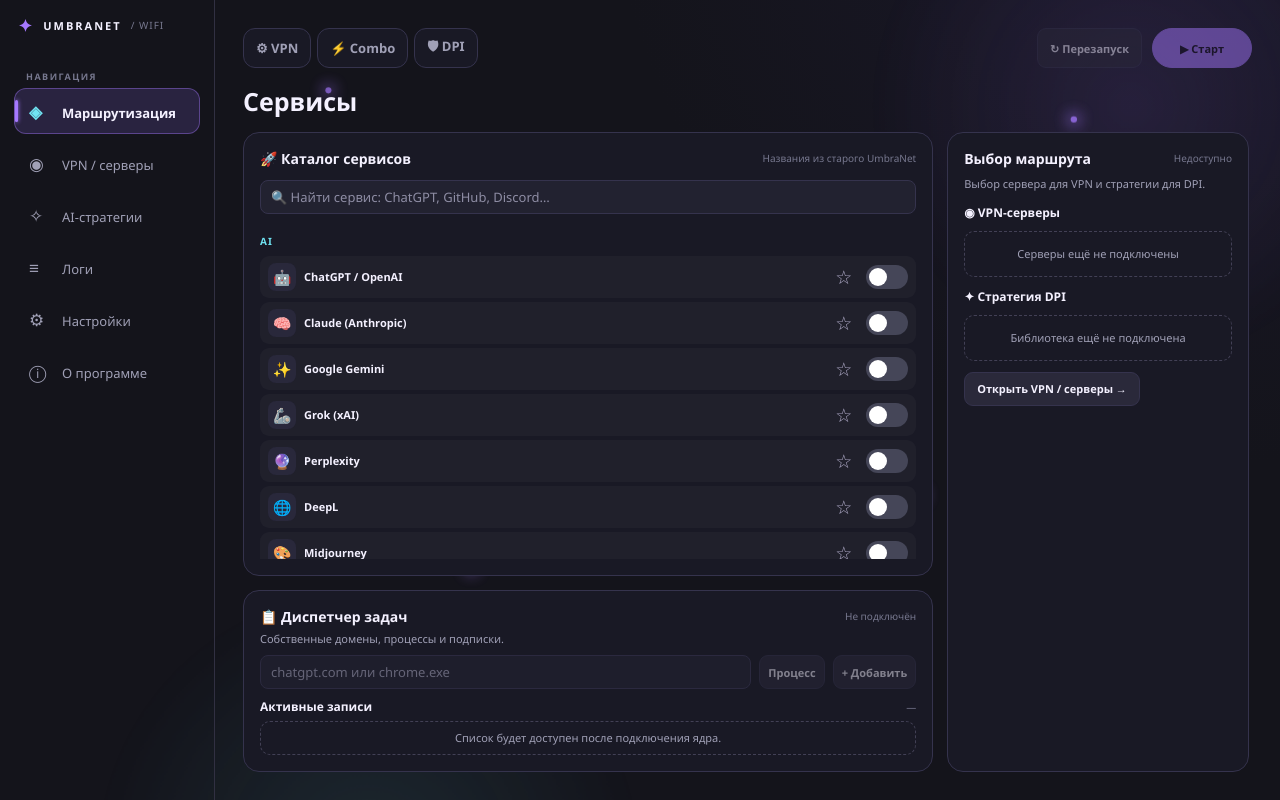
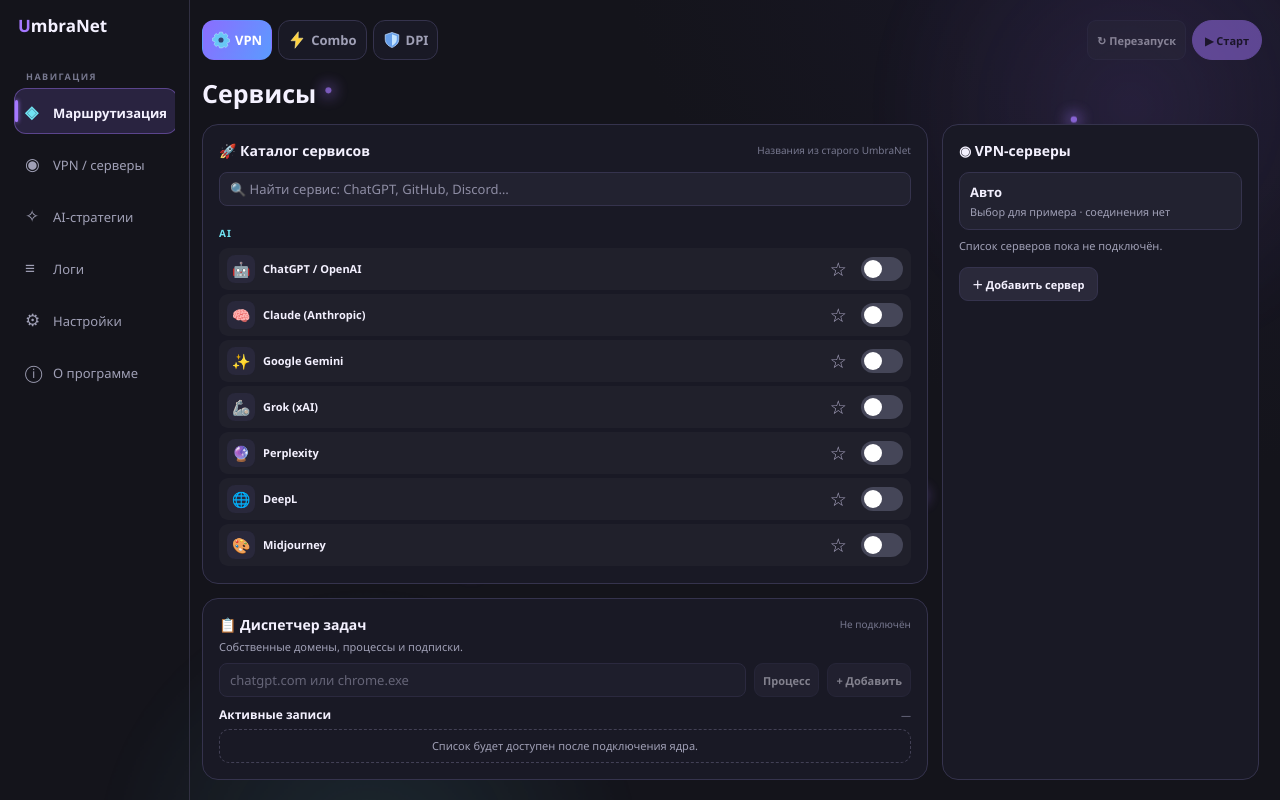
Before and after one commit to X-302-X/UmbraNet_WiFi, a plain HTML site: page ui/index.html in a window 1280 px wide. Drawn offline with Linux system fonts and the light colour scheme.

Commit message:
Add files via upload

```diff
--- a/ui/components/pages.js
+++ b/ui/components/pages.js
@@ -19,14 +19,41 @@
     empty.hidden = found !== 0;
   });
 
-  // Visual selection only: no networking or persistent configuration yet.
-  for (const button of document.querySelectorAll("[data-mode]")) {
+  // Visual selections are session-only and do not control network settings.
+  const modes = [...document.querySelectorAll("[data-mode]")];
+  const comboTabs = [...document.querySelectorAll("[data-route-tab]")];
+  const comboGroup = document.querySelector("#combo-tabs");
+  const panels = { vpn: document.querySelector("#route-vpn"), dpi: document.querySelector("#route-dpi") };
+  let currentMode = "vpn";
+  let comboView = "vpn";
+
+  function renderRoutePicker() {
+    const shown = currentMode === "combo" ? comboView : currentMode;
+    comboGroup.hidden = currentMode !== "combo";
+    for (const [id, panel] of Object.entries(panels)) panel.hidden = id !== shown;
+    for (const tab of comboTabs) {
+      const selected = tab.dataset.routeTab === comboView;
+      tab.classList.toggle("active", selected);
+      tab.setAttribute("aria-pressed", String(selected));
+    }
+    for (const button of modes) button.setAttribute("aria-pressed", String(button.dataset.mode === currentMode));
+  }
+
+  for (const button of modes) button.addEventListener("click", () => {
+    currentMode = button.dataset.mode;
+    renderRoutePicker();
+  });
+  for (const tab of comboTabs) tab.addEventListener("click", () => {
+    comboView = tab.dataset.routeTab;
+    renderRoutePicker();
+  });
+  for (const button of document.querySelectorAll("[data-preview-picker]")) {
     button.addEventListener("click", () => {
-      for (const other of document.querySelectorAll("[data-mode]")) {
-        other.setAttribute("aria-pressed", String(other === button));
-      }
+      const selected = button.getAttribute("aria-pressed") !== "true";
+      button.setAttribute("aria-pressed", String(selected));
     });
   }
+  renderRoutePicker();
 
   for (const button of document.querySelectorAll(".catalog-row .toggle, .catalog-row .favorite")) {
     button.addEventListener("click", () => {
--- a/ui/index.html
+++ b/ui/index.html
@@ -22,7 +22,7 @@
     <span class="particle particle-seven"></span><span class="particle particle-eight"></span>
   </div>
   <aside class="sidebar">
-    <div class="brand"><span>✦</span> UMBRANET <small>/ WIFI</small></div>
+    <div class="brand"><span class="brand-word"><span class="brand-initial">U</span>mbraNet</span></div>
     <p class="eyebrow sidebar-label">НАВИГАЦИЯ</p>
     <nav id="navigation" aria-label="Страницы">
       <button type="button" class="nav-item selected" data-page="routing" draggable="true" aria-current="page"><span aria-hidden="true">◈</span>Маршрутизация</button>
@@ -36,9 +36,9 @@
   <main class="main">
     <div class="shell-topbar">
       <div class="mode-switch" role="group" aria-label="Режим маршрутизации">
-        <button type="button" data-mode="vpn" aria-pressed="false">⚙ <span>VPN</span></button>
-        <button type="button" data-mode="combo" aria-pressed="false">⚡ <span>Combo</span></button>
-        <button type="button" data-mode="dpi" aria-pressed="false">🛡 <span>DPI</span></button>
+        <button type="button" data-mode="vpn" aria-pressed="true"><svg class="mode-icon" viewBox="0 0 24 24" aria-hidden="true"><path fill="#68c7f5" stroke="#bfeaff" stroke-width=".7" d="M10 1.5h4l.65 2.45c.59.2 1.14.42 1.66.72l2.2-1.27 2.83 2.82-1.27 2.2c.3.53.55 1.08.74 1.67l2.4.65v4l-2.4.65c-.19.59-.44 1.14-.74 1.67l1.27 2.2-2.83 2.82-2.2-1.27c-.52.3-1.07.55-1.66.72L14 22.5h-4l-.65-2.45a8.2 8.2 0 0 1-1.67-.72l-2.2 1.27-2.82-2.82 1.27-2.2a8.7 8.7 0 0 1-.74-1.67l-2.4-.65v-4l2.4-.65c.19-.59.44-1.14.74-1.67L2.66 6.27l2.82-2.82 2.2 1.27a8.2 8.2 0 0 1 1.67-.72z"/><circle cx="12" cy="12" r="3.4" fill="#344377"/></svg><span>VPN</span></button>
+        <button type="button" data-mode="combo" aria-pressed="false"><svg class="mode-icon" viewBox="0 0 24 24" aria-hidden="true"><path fill="#ffd23e" stroke="#fff1a8" stroke-width=".7" stroke-linejoin="round" d="M13.8 1 4 13h6.4L9.3 23 20 9.6h-6.4z"/></svg><span>Combo</span></button>
+        <button type="button" data-mode="dpi" aria-pressed="false"><svg class="mode-icon" viewBox="0 0 24 24" aria-hidden="true"><path fill="#659ee9" stroke="#c0dcff" stroke-width="1" stroke-linejoin="round" d="M12 2 21 5v6c0 5.1-3.8 9-9 11-5.2-2-9-5.9-9-11V5z"/><path fill="#c3e4ff" d="M12 4.3v15.2c4-1.9 6.4-4.8 6.4-8.5V6.8z"/></svg><span>DPI</span></button>
       </div>
       <div class="topbar-actions">
         <button class="action action-restart" type="button" disabled aria-label="Перезапуск">↻ <span>Перезапуск</span></button>
@@ -62,7 +62,24 @@
             <div class="panel-head subhead"><h4>Активные записи</h4><span class="panel-note">—</span></div><div class="empty-box">Список будет доступен после подключения ядра.</div>
           </div>
         </div>
-        <aside class="panel card routing-side"><div class="panel-head"><h3>Выбор маршрута</h3><span class="panel-note">Недоступно</span></div><p class="hint">Выбор сервера для VPN и стратегии для DPI.</p><div class="side-block"><h4>◉ VPN-серверы</h4><div class="empty-box">Серверы ещё не подключены</div></div><div class="side-block"><h4>✦ Стратегия DPI</h4><div class="empty-box">Библиотека ещё не подключена</div></div><button class="action" type="button" data-open="vpn">Открыть VPN / серверы →</button></aside>
+        <aside class="panel card routing-side" aria-label="Выбор маршрута">
+          <div id="combo-tabs" class="subtabs route-tabs" role="group" aria-label="Выбор списка в Combo" hidden>
+            <button class="subtab active" type="button" data-route-tab="vpn" aria-pressed="true">VPN</button>
+            <button class="subtab" type="button" data-route-tab="dpi" aria-pressed="false">DPI</button>
+          </div>
+          <div class="route-picker" id="route-vpn">
+            <h3>◉ VPN-серверы</h3>
+            <button class="picker-row" type="button" data-preview-picker="vpn" aria-pressed="false"><strong>Авто</strong><small>Выбор для примера · соединения нет</small></button>
+            <p class="hint">Список серверов пока не подключён.</p>
+            <button class="action" type="button" data-open="vpn">＋ Добавить сервер</button>
+          </div>
+          <div class="route-picker" id="route-dpi" hidden>
+            <h3>✦ Стратегия DPI</h3>
+            <button class="picker-row" type="button" data-preview-picker="dpi" aria-pressed="false"><strong>Uz1</strong><small>Пример · стратегия не подключена</small></button>
+            <p class="hint">Чтение стратегий из папки пока не подключено.</p>
+            <button class="action" type="button" data-open="ai">Открыть AI-стратегии →</button>
+          </div>
+        </aside>
       </div>
     </section>
     <section class="page" id="vpn" aria-labelledby="vpn-title" hidden>
--- a/ui/styles/base.css
+++ b/ui/styles/base.css
@@ -457,17 +457,7 @@ nav {
   animation: none !important;
   transition: none !important;
 }
-@media (max-width: 900px) {
-  .sidebar {
-    width: 165px;
-  }
-  .main {
-    padding: 20px;
-  }
-  .orb {
-    right: 10px;
-  }
-}
+
 
 /* Transparency is applied only in the dedicated comparison builds. */
 html[data-surface="transparent"],
--- a/ui/styles/pages.css
+++ b/ui/styles/pages.css
@@ -1,4 +1,4 @@
-.main { display: flex; flex-direction: column; gap: 18px; }
+.main { display: flex; flex-direction: column; gap: 18px; padding: 20px 18px 20px 12px; }
 .main > .page { flex: 1; height: auto; min-height: 0; padding: 0 3px 20px 0; }
 .shell-topbar { display: flex; align-items: center; gap: 12px; flex-wrap: wrap; }
 .topbar-status { display: flex; align-items: center; gap: 9px; flex: 1; min-width: 160px; }
@@ -64,8 +64,8 @@
 .disabled-row { display: flex; align-items: center; justify-content: space-between; gap: 10px; padding: 9px 0; color: var(--muted); font-size: 12px; }
 .about-logo { font-size: 27px; margin: 0; }
 .about-logo small { font-size: 12px; color: var(--muted); }
-@media (max-width: 1000px) { .routing-layout { grid-template-columns: 1fr; } .routing-side { display: block; } .log-stats { grid-template-columns: repeat(3,minmax(0,1fr)); } }
-@media (max-width: 900px) { .two-columns { grid-template-columns: 1fr; } .shell-topbar { gap: 8px; } .mode-switch button { padding: 6px 8px; } }
+
+
 .catalog-row[hidden], .catalog-group[hidden] { display: none; }
 
 /* Routing: only the service list scrolls, not the entire page. */
@@ -98,12 +98,10 @@
 .topbar-actions { display: flex; align-items: center; gap: 10px; margin-left: auto; }
 .topbar-actions .action { min-height: 40px; white-space: nowrap; }
 .topbar-actions .action-start { border-radius: 20px; min-width: 100px; }
-@media (max-width: 900px) {
-  .mode-switch button { padding: 0 9px; }
-  .topbar-actions { gap: 6px; }
-  .topbar-actions .action { padding: 6px 9px; }
-  .topbar-actions .action-start { min-width: 70px; }
-}
+ .mode-switch button { padding: 0 9px; display: inline-flex; align-items: center; justify-content: center; gap: 5px; }
+.topbar-actions { gap: 6px; }
+.topbar-actions .action { padding: 6px 9px; }
+.topbar-actions .action-start { min-width: 70px; }
 @media (max-height: 650px) {
   #routing .panel { padding: 10px; }
   #routing .catalog-panel { gap: 7px; }
@@ -113,3 +111,11 @@
   #routing .routing-side .side-block { margin: 8px 0; }
   #routing .routing-side .empty-box { min-height: 36px; padding: 7px; }
 }
+
+.mode-icon { width: 18px; height: 18px; flex: none; }
+.route-tabs[hidden], .route-picker[hidden] { display: none; }
+.route-tabs { margin: 0 0 12px; }
+.route-tabs .subtab { flex: 1; }
+.picker-row { display: flex; flex-direction: column; gap: 4px; width: 100%; border: 1px solid var(--border); border-radius: 10px; background: #222230; color: var(--text); text-align: left; padding: 10px; }
+.picker-row small { color: var(--muted); line-height: 1.35; }
+.picker-row[aria-pressed="true"] { border-color: var(--purple); background: color-mix(in srgb, var(--purple) 18%, #191925); }
--- a/ui/styles/shell.css
+++ b/ui/styles/shell.css
@@ -1,4 +1,4 @@
-.sidebar { width: 215px; min-height: 0; }
+.sidebar { width: 190px; min-height: 0; }
 .sidebar-label { margin-bottom: 5px; }
 .nav-hint { margin: 0 12px 13px; font-size: 10px; line-height: 1.5; color: var(--muted); }
 #navigation { min-height: 0; overflow-y: auto; scrollbar-width: thin; }
@@ -12,6 +12,11 @@
 .empty-icon { color: var(--purple); font-size: 36px; line-height: 1; text-shadow: 0 0 18px color-mix(in srgb, var(--purple) 50%, transparent); }
 .empty-state .badge { margin-top: 10px; }
 .sr-only { position: absolute; width: 1px; height: 1px; padding: 0; margin: -1px; overflow: hidden; clip: rect(0,0,0,0); white-space: nowrap; border: 0; }
-@media (max-width: 900px) { .sidebar { width: 190px; } .nav-item { padding: 0 10px; } .nav-item span { margin-right: 3px; } }
+
 @media (max-width: 800px) { .orb { opacity: .45; right: -45px; } .metric { padding: 12px; } .metric strong { font-size: 15px; } }
 @media (max-height: 650px) { .sidebar-footer { display: none; } }
+
+.brand .brand-word { color: var(--text); font-size: 17px; font-weight: 700; letter-spacing: 0; white-space: nowrap; }
+.brand .brand-initial { color: var(--purple); font-size: inherit; }
+.nav-item { padding: 0 10px; }
+.nav-item span { margin-right: 3px; }
```
